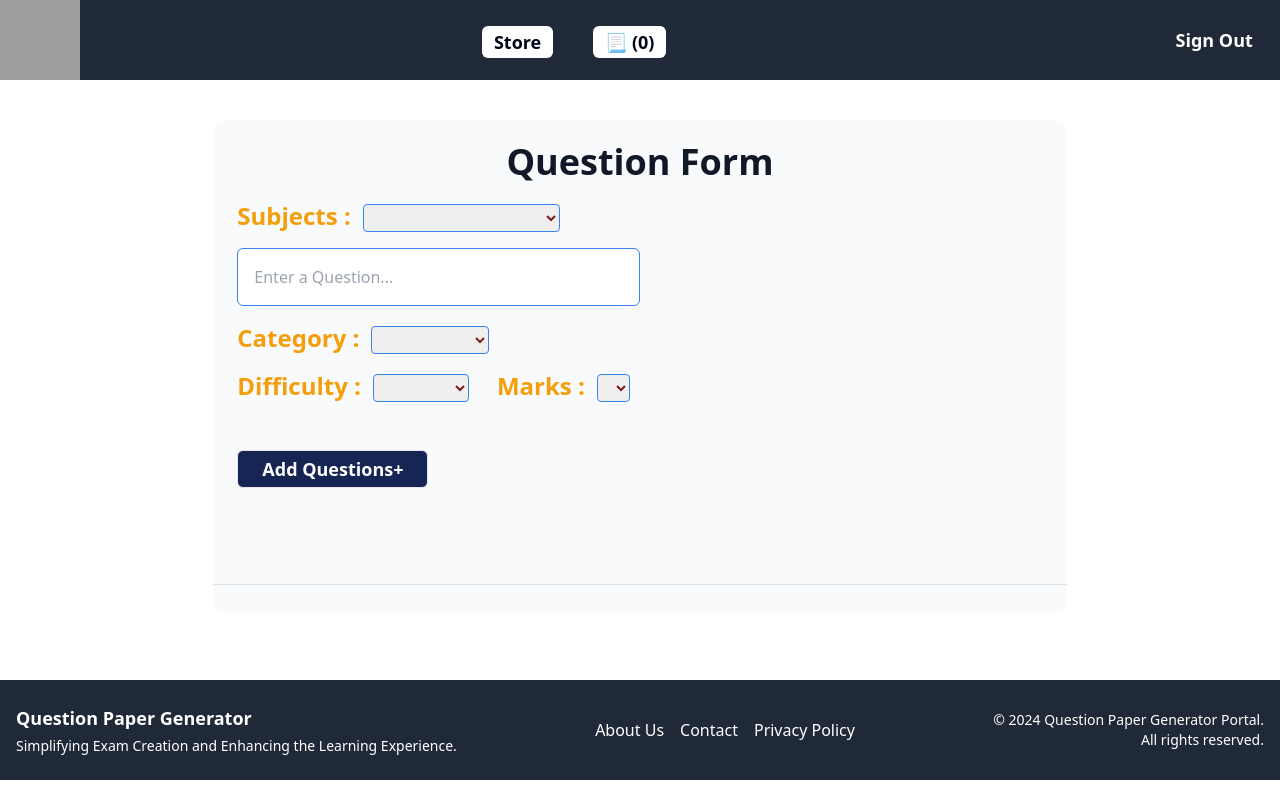
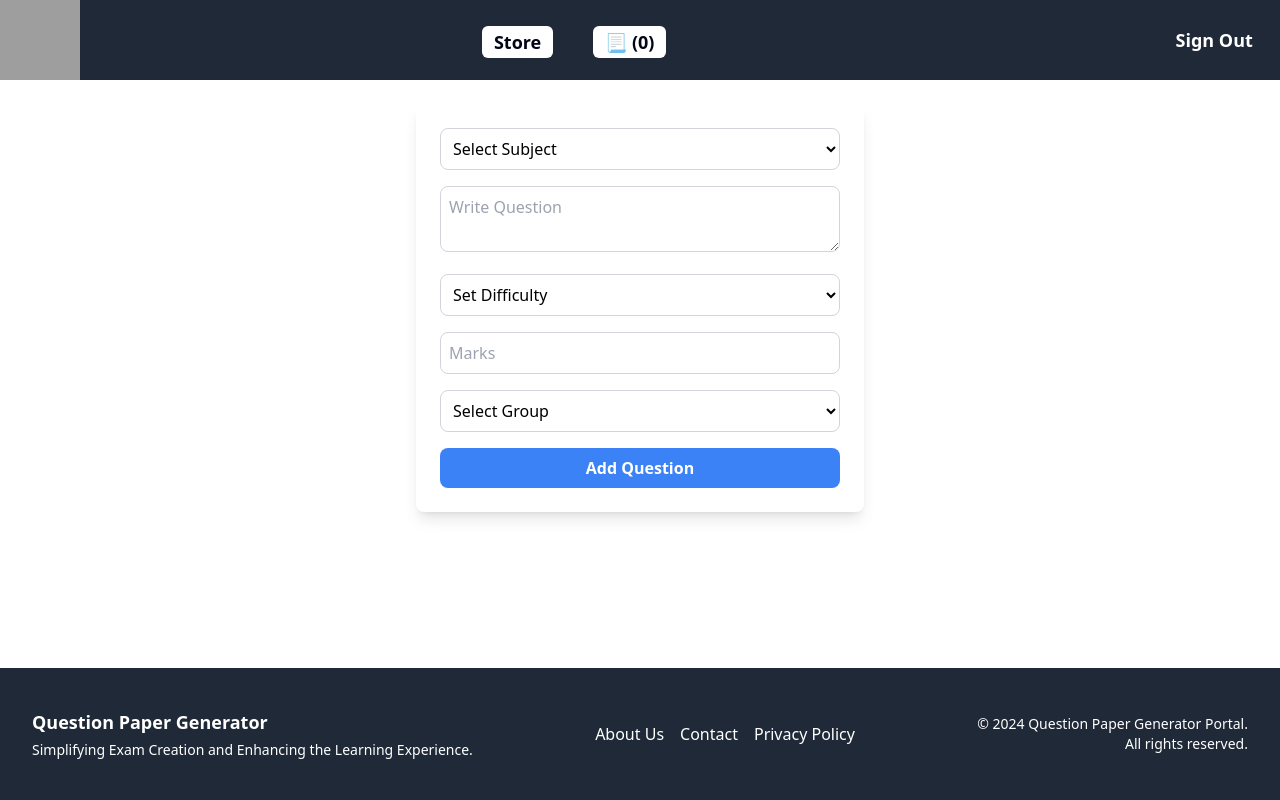
Before and after one commit to pralaymaity/question-paper-project, a React (Create React App) app in the folder client/question-paper/: page /dashboard in a window 1280 px wide. Built offline with nearby package versions, Linux system fonts and the light colour scheme; sample sign-in values are in the browser's storage; grey boxes are pictures that could not be loaded.

Commit message:
generate paper

```diff
--- a/client/question-paper/src/components/Dashboard.js
+++ b/client/question-paper/src/components/Dashboard.js
@@ -1,6 +1,7 @@
 import React from "react";
 import QuestionForm from "./QuestionForm";
 import { useEffect } from "react";
+import CollegeQuestionForm from "./collegePaper/CollegeQuestionForm";
 
 const Dashboard = () => {
 
@@ -14,7 +15,8 @@ const Dashboard = () => {
 
   return (
     <div>
-      <QuestionForm />
+      <CollegeQuestionForm />
+      {/* <QuestionForm /> */}
     </div>
   );
 };
--- a/client/question-paper/src/components/Footer.js
+++ b/client/question-paper/src/components/Footer.js
@@ -2,7 +2,7 @@ import React from "react";
 
 const Footer = () => {
   return (
-    <footer className="bg-gray-800 text-white py-6">
+    <footer className="bg-gray-800 text-white py-6 ">
       <div className="container mx-auto px-4">
         <div className="flex flex-col md:flex-row justify-between items-center">
           {/* Left Section */}
--- a/client/question-paper/src/components/Layout.js
+++ b/client/question-paper/src/components/Layout.js
@@ -4,19 +4,24 @@ import Footer from "./Footer";
 
 const Layout = () => {
   return (
-    <div>
+    <div className="flex flex-col min-h-screen">
+
       <header>
         <Header />
       </header>
-      <main>
+
+      {/* Main Content (grows to fill space) */}
+      <main className="flex-grow p-6 overflow-auto">
         <Outlet />
       </main>
-      <footer>
-       <Footer />
+
+      {/* Footer (always at the bottom) */}
+      <footer className="bg-gray-800 text-white p-4">
+        <Footer />
       </footer>
-
     </div>
   );
+
 };
 
 export default Layout;
--- a/client/question-paper/src/components/OptionItem.js
+++ b/client/question-paper/src/components/OptionItem.js
@@ -9,7 +9,7 @@ const OptionItem = ({
   handleCorrectAnswerChange,
 }) => {
   return (
-    <div className="my-2">
+    <div className="my-4">
       <input
         className="w-6/12 border border-blue-400 p-1 rounded outline-none"
         type="text"
--- a/client/question-paper/src/components/QuestionForm.js
+++ b/client/question-paper/src/components/QuestionForm.js
@@ -125,12 +125,13 @@ const QuestionForm = () => {
   };
 
   return (
-    <div className=" h-[600px]">
+    <div className="">
+
       <form
-        className="absolute bg-slate-50 my-10 w-8/12 right-0 left-0 mx-auto rounded-xl"
+        className=" relative  mx-auto bg-slate-50 py-12  w-8/12   rounded-xl"
         onSubmit={(e) => e.preventDefault()}
       >
-        <div className="space-y-12 my-7">
+        <div className="space-y-12 ">
           <div class="border-b border-gray-900/10 pb-12">
             <h2 className="text-4xl text-center  font-bold leading-7 text-gray-900">
               Question Form
@@ -254,6 +255,7 @@ const QuestionForm = () => {
           </div>
         </div>
       </form>
+
     </div>
   );
 };
--- /dev/null
+++ b/client/question-paper/src/components/collegePaper/CollegeQuestionForm.js
@@ -0,0 +1,141 @@
+import React from "react";
+import { useState } from "react";
+import axios from "axios";
+
+const CollegeQuestionForm = () => {
+
+  const [form, setForm] = useState({
+    subject: "",
+    questionText: "",
+    difficulty: "easy",
+    marks: "",
+    group: "A",
+  });
+
+  //console.log(form);
+
+
+  const token = localStorage.getItem("token");
+
+  const handleSubmit = async (e) => {
+    e.preventDefault();
+
+    console.log("adasdasdasdasdasda");
+
+    try {
+      console.log("Before sending request");
+      const response = await axios.post("/api/store-question", form, {
+        headers: {
+          Authorization: `Bearer ${token}`,
+        },
+        withCredentials: true,
+        // Ensures cookies or other credentials are sent along with the request
+      });
+      console.log("🚀 Sending request...");
+
+      console.log(response);
+
+      if (response.status === 200) {
+        console.log("Question added successfully!");
+        alert("Question Added ✔");
+      } else {
+        console.log("Failed to add question.");
+      }
+    } catch (error) {
+      console.error("Error adding question:", error);
+      console.log("Failed to add question.");
+    }
+  };
+
+  return (
+    <form
+      onSubmit={handleSubmit}
+      className="p-6 space-y-4 bg-white shadow-lg rounded-lg max-w-md mx-auto"
+    >
+      <select
+        className="w-full p-2 border border-gray-300 rounded-lg focus:outline-none focus:ring-2 focus:ring-blue-500 bg-white"
+        onChange={(e) => setForm({ ...form, subject: e.target.value })}
+      >
+        <option value="" disabled selected hidden>
+          Select Subject
+        </option>
+        <option className="text-emerald-600 font-bold text-lg" value="java">
+          Java
+        </option>
+        <option className="text-emerald-600 font-bold text-lg" value="python">
+          Python
+        </option>
+        <option className="text-emerald-600 font-bold text-lg" value="gk">
+          GK
+        </option>
+        <option className="text-emerald-600 font-bold text-lg" value="javascript">
+          JavaScript
+        </option>
+        <option className="text-emerald-600 font-bold text-lg" value="operating system">
+          Operating System
+        </option>
+        <option className="text-emerald-600 font-bold text-lg" value="artificial intelligence">
+          Artificial Intelligence
+        </option>
+      </select>
+
+      <textarea
+        placeholder="Write Question"
+        className="w-full p-2 border border-gray-300 rounded-lg focus:outline-none focus:ring-2 focus:ring-blue-500"
+        onChange={(e) => setForm({ ...form, questionText: e.target.value })}
+      />
+
+      <select
+        className="w-full p-2 border border-gray-300 rounded-lg focus:outline-none focus:ring-2 focus:ring-blue-500 bg-white"
+        onChange={(e) => setForm({ ...form, difficulty: e.target.value })}
+      >
+        <option value="" disabled selected hidden>
+          Set Difficulty
+        </option>
+        <option className="text-emerald-600 font-bold text-lg" value="easy">
+          Easy
+        </option>
+        <option className="text-emerald-600 font-bold text-lg" value="moderate">
+          Moderate
+        </option>
+        <option className="text-emerald-600 font-bold text-lg" value="hard">
+          Hard
+        </option>
+      </select>
+
+      <input
+        type="text"
+        placeholder="Marks"
+        className="w-full p-2 border border-gray-300 rounded-lg focus:outline-none focus:ring-2 focus:ring-blue-500"
+        onChange={(e) => setForm({ ...form, marks: e.target.value })}
+      />
+
+      <select
+        className="w-full p-2 border border-gray-300 rounded-lg focus:outline-none focus:ring-2 focus:ring-blue-500 bg-white"
+        onChange={(e) => setForm({ ...form, group: e.target.value })}
+      >
+        <option value="" disabled selected hidden>
+          Select Group
+        </option>
+        <option className="text-emerald-600 font-bold text-lg" value="A">
+          A
+        </option>
+        <option className="text-emerald-600 font-bold text-lg" value="B">
+          B
+        </option>
+        <option className="text-emerald-600 font-bold text-lg" value="C">
+          C
+        </option>
+      </select>
+
+      <button
+        type="submit"
+        className="w-full p-2 bg-blue-500 text-white font-semibold rounded-lg hover:bg-blue-600 transition duration-200"
+      >
+        Add Question
+      </button>
+    </form>
+  );
+};
+
+export default CollegeQuestionForm;
```
